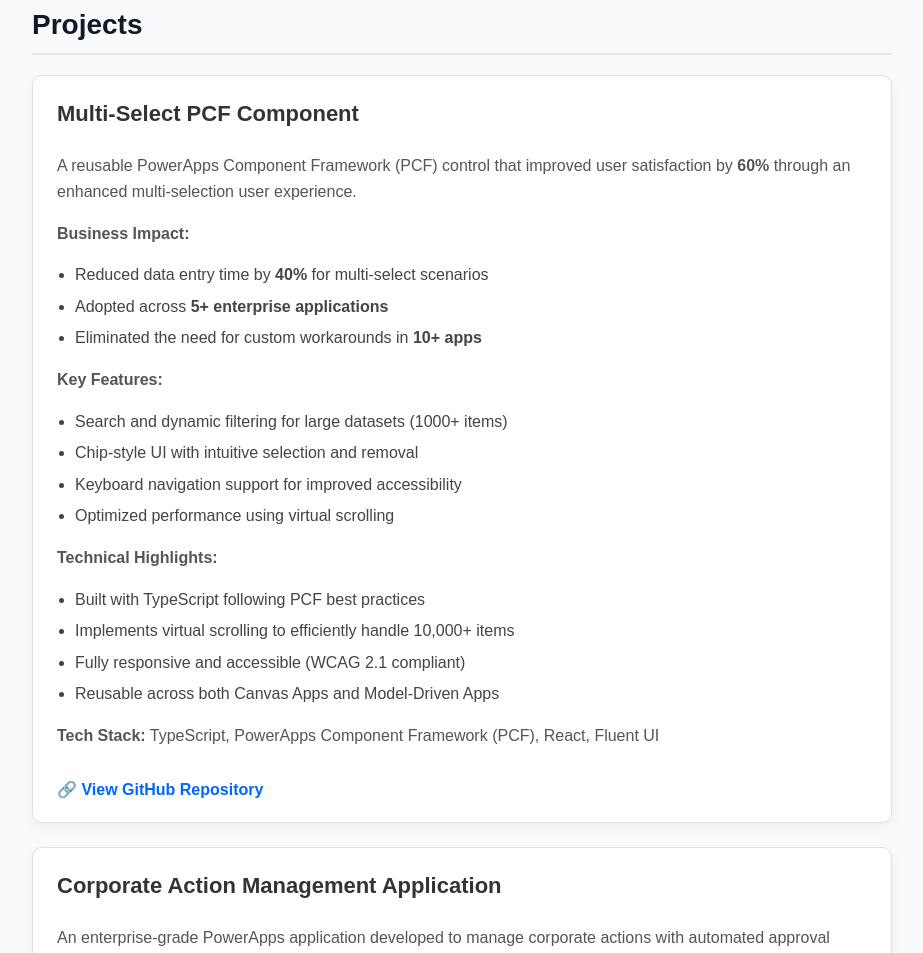
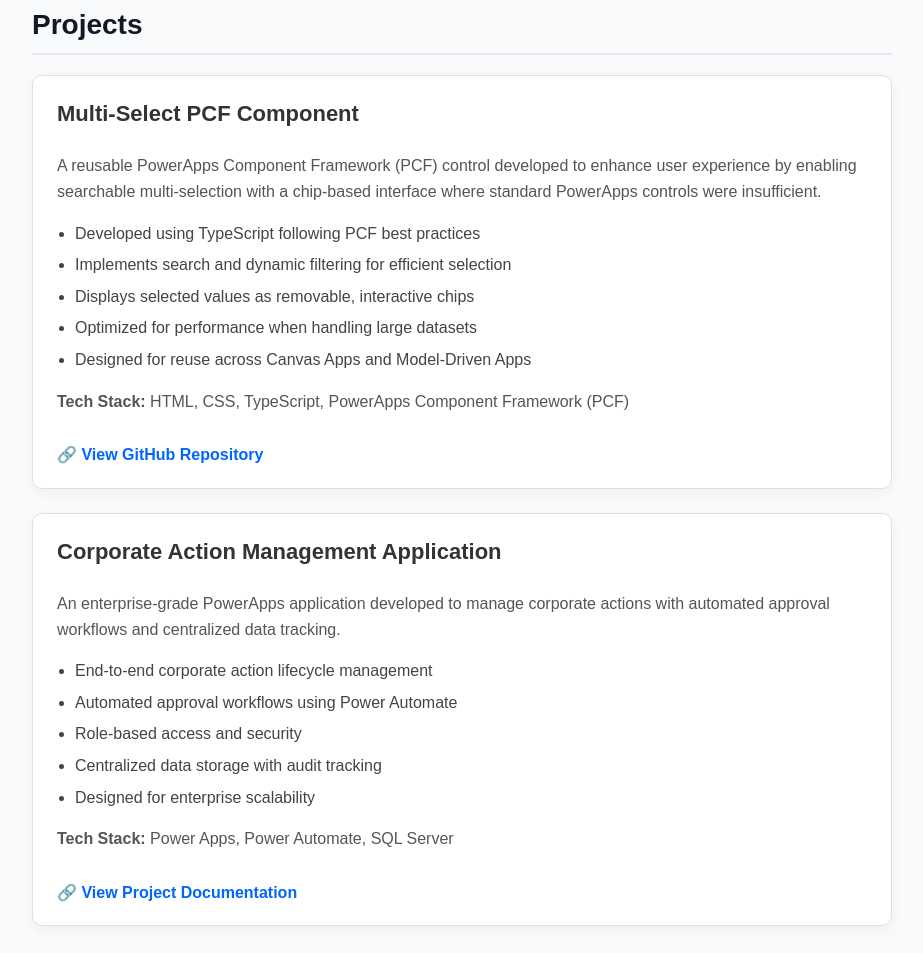
Before and after one commit to yachikayadav1054/yachikayadav1054.github.io, a plain HTML site: page index.html in a window 1280 px wide. Shown: the part 1786-2739 px from the top of the page, without its empty margins (178-1101 px from the left). Drawn offline with Linux system fonts and the light colour scheme.

Commit message:
Update index.html

```diff
--- a/index.html
+++ b/index.html
@@ -197,37 +197,22 @@
     <h3>Multi-Select PCF Component</h3>
 
     <p>
-      A reusable PowerApps Component Framework (PCF) control that improved
-      user satisfaction by <strong>60%</strong> through an enhanced
-      multi-selection user experience.
+      A reusable PowerApps Component Framework (PCF) control developed to
+      enhance user experience by enabling searchable multi-selection with
+      a chip-based interface where standard PowerApps controls were insufficient.
     </p>
 
-    <p><strong>Business Impact:</strong></p>
     <ul>
-      <li>Reduced data entry time by <strong>40%</strong> for multi-select scenarios</li>
-      <li>Adopted across <strong>5+ enterprise applications</strong></li>
-      <li>Eliminated the need for custom workarounds in <strong>10+ apps</strong></li>
-    </ul>
-
-    <p><strong>Key Features:</strong></p>
-    <ul>
-      <li>Search and dynamic filtering for large datasets (1000+ items)</li>
-      <li>Chip-style UI with intuitive selection and removal</li>
-      <li>Keyboard navigation support for improved accessibility</li>
-      <li>Optimized performance using virtual scrolling</li>
-    </ul>
-
-    <p><strong>Technical Highlights:</strong></p>
-    <ul>
-      <li>Built with TypeScript following PCF best practices</li>
-      <li>Implements virtual scrolling to efficiently handle 10,000+ items</li>
-      <li>Fully responsive and accessible (WCAG 2.1 compliant)</li>
-      <li>Reusable across both Canvas Apps and Model-Driven Apps</li>
+      <li>Developed using TypeScript following PCF best practices</li>
+      <li>Implements search and dynamic filtering for efficient selection</li>
+      <li>Displays selected values as removable, interactive chips</li>
+      <li>Optimized for performance when handling large datasets</li>
+      <li>Designed for reuse across Canvas Apps and Model-Driven Apps</li>
     </ul>
 
     <p>
       <strong>Tech Stack:</strong>
-      TypeScript, PowerApps Component Framework (PCF), React, Fluent UI
+      HTML, CSS, TypeScript, PowerApps Component Framework (PCF)
     </p>
 
     <a
@@ -238,6 +223,8 @@
       🔗 View GitHub Repository
     </a>
   </div>
+
+
 
 
 
```
